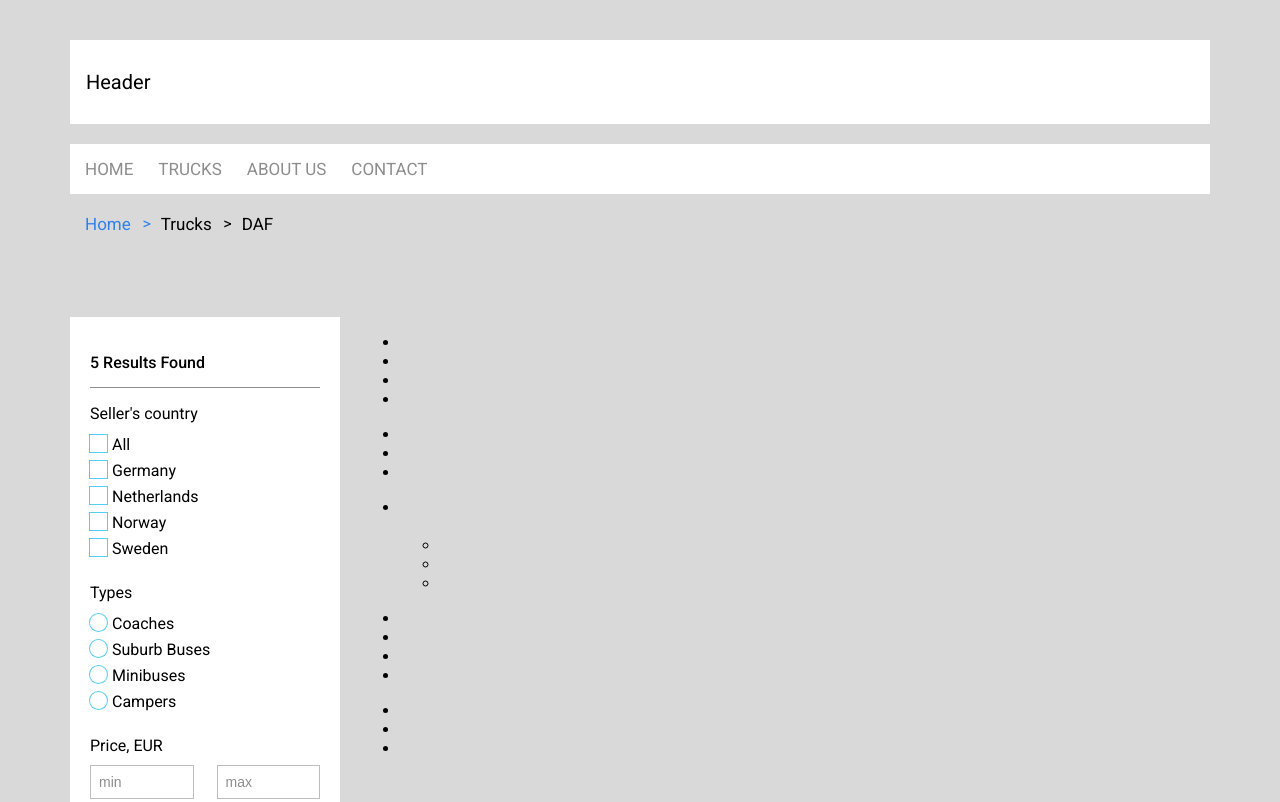
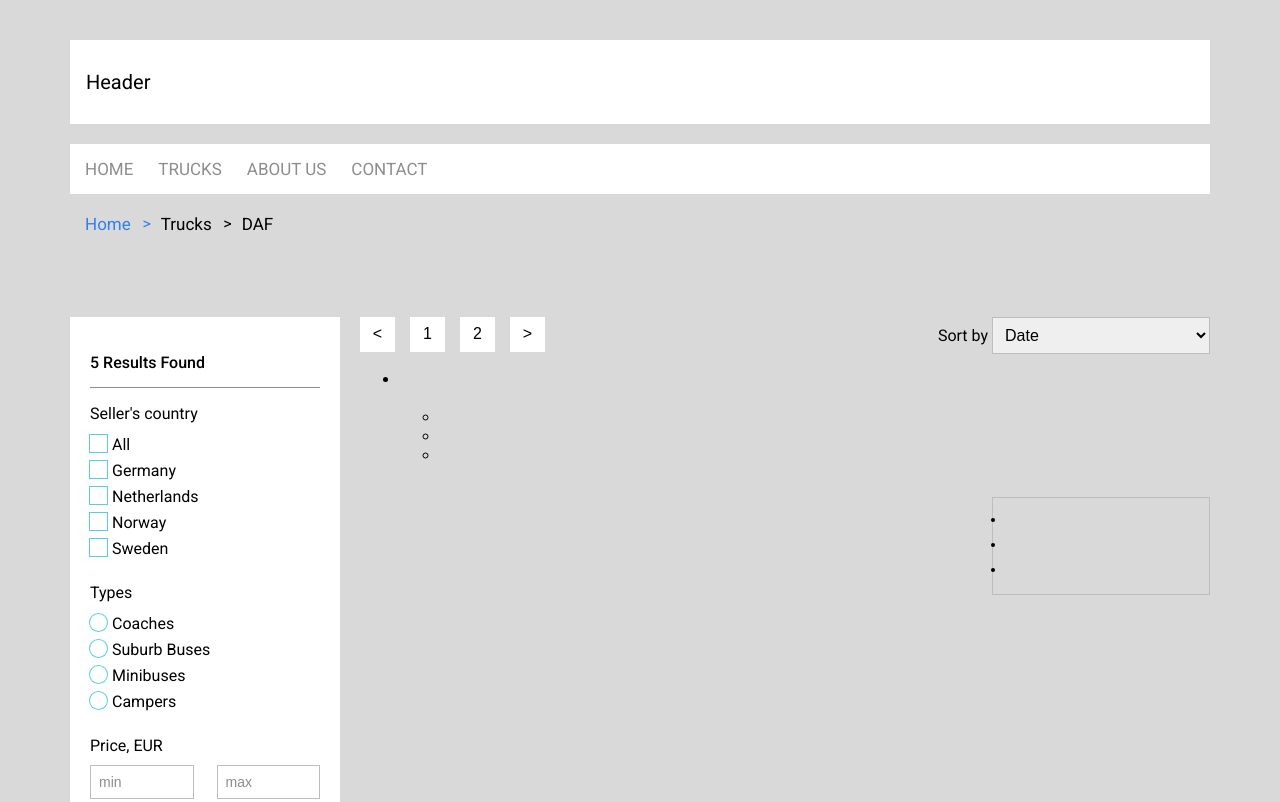
Before and after one commit to kseniya7991/Test-task-Web-Marketing, a website built with webpack: page src/template.html in a window 1280 px wide. Shown: the top 802 px of the page. Built offline with nearby package versions, Linux system fonts and the light colour scheme.

Commit message:
add styles cards rendering control

```diff
--- a/src/blocks/cards/cards.scss
+++ b/src/blocks/cards/cards.scss
@@ -4,3 +4,76 @@
     width: 100%;
     grid-area: cd;
 }
+
+.cards__rendering-control {
+    display: flex;
+    justify-content: space-between;
+}
+
+// Пагинация
+.cards__pagination {
+    display: flex;
+    justify-content: flex-start;
+    list-style-type: none;
+    padding: 0;
+    margin: 0;
+}
+
+.cards__page {
+    margin-right: 15px;
+    &:nth-last-of-type(1) {
+        margin-right: 0;
+    }
+}
+
+.cards__page_button {
+    border:0;
+    cursor: pointer;
+
+    width: 35px;
+    height: 35px;
+
+    position: relative;
+    display: flex;
+    align-items: center;
+    justify-content: center;
+
+    line-height: 1;
+    font-size: 16px;
+
+    background-color: $pagination-color;
+    transition: .1s;
+
+    &:hover {
+        transition: .2s;
+        background-color: $pagination-color-hover;
+    }
+
+    &:focus {
+        transition: .2s;
+        background-color: $pagination-color-active;
+    }
+}
+
+//Сортировка выдачи
+.cards__sort-list {
+    width: 200px;
+    padding: 8px;
+    border: 1px solid $input-border-color;
+    cursor: pointer;
+    outline: none;
+    font-size: 16px;
+    transition: .1s;
+    box-sizing: content-box;
+
+    &:hover {
+        transition: .2s;
+        border: 1px solid $active-color;
+    }
+}
+
+.cards__sort-item {
+    height: 20px;
+    margin: 5px;
+    font-size: 14px;
+}
--- a/src/styles/variables.scss
+++ b/src/styles/variables.scss
@@ -10,6 +10,7 @@ $text-color: #000;
 $active-link-color: #2F80ED;
 
 $input-color-active: #56CCF2;
+$active-color: #56CCF2;
 
 $input-color: #fff;
 $input-border-color: #BDBDBD;
@@ -17,4 +18,8 @@ $input-placeholder-color: #8D8D8D;
 $button-text-color: #fff;
 $button-hover: gray;
 
+$pagination-color: #fff;
+$pagination-color-hover: #aae6fa;
+$pagination-color-active: #56CCF2;
+
 $navigation-color: #8D8D8D;
--- a/src/template.html
+++ b/src/template.html
@@ -178,18 +178,26 @@
       <section class="cards">
         <div class="cards__rendering-control">
           <ul class="cards__pagination">
-            <li class="cards__page cards__page_prev"></li>
-            <li class="cards__page"></li>
-            <li class="cards__page"></li>
-            <li class="cards__page cards__page_next"></li>
+            <li class="cards__page cards__page_prev">
+              <button type="button" class="cards__page_button">&#60;</button>
+            </li>
+            <li class="cards__page">
+              <button type="button" class="cards__page_button">1</button>
+            </li>
+            <li class="cards__page">
+              <button type="button" class="cards__page_button">2</button>
+            </li>
+            <li class="cards__page cards__page_next">
+              <button type="button" class="cards__page_button">&#62;</button>
+            </li>
           </ul>
           <div class="cards__sort">
-            <span class="cards__sort-text"></span>
-            <ul class="cards__sort-list">
-              <li class="cards__sort-item"></li>
-              <li class="cards__sort-item"></li>
-              <li class="cards__sort-item"></li>
-            </ul>
+            <span class="cards__sort-text">Sort by</span>
+            <select class="cards__sort-list">
+              <option class="cards__sort-item" value="date">Date</option>
+              <option class="cards__sort-item" value="price">Price</optioni>
+              <option class="cards__sort-item" value="year">Year</option>
+            </select>
           </div>
         </div>
         <ul class="cards__list">
```
